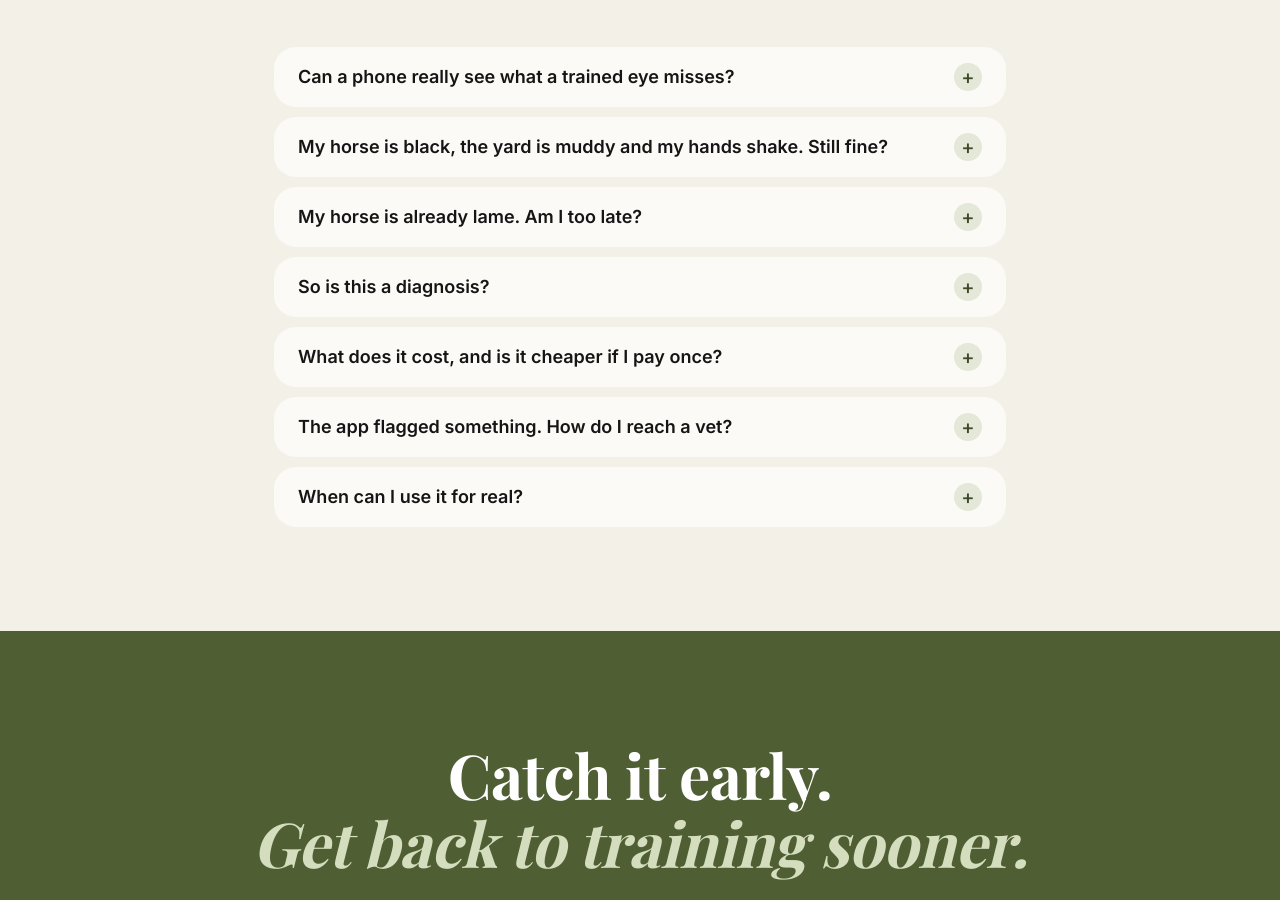
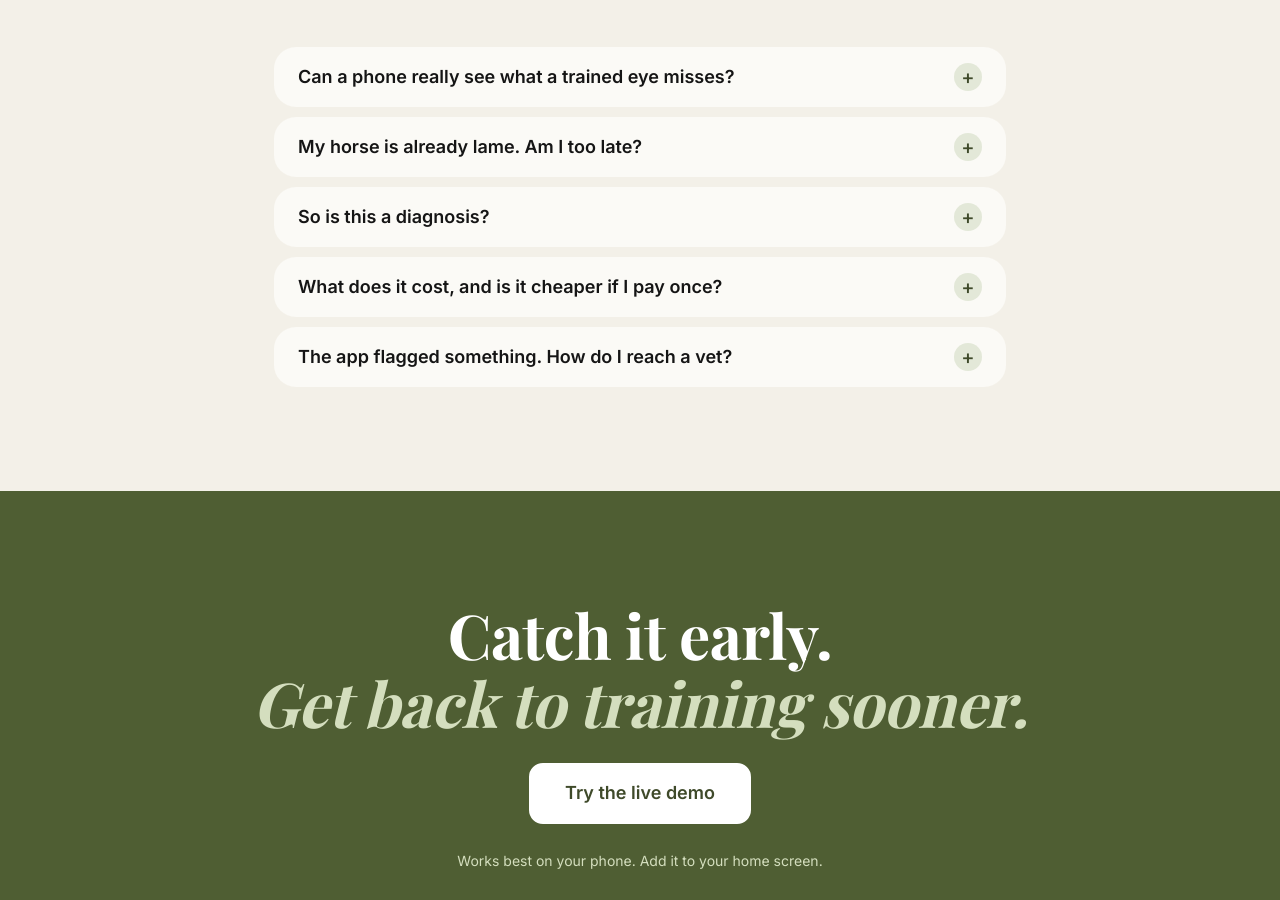
Before and after one commit to florianzainzinger1/gaitCheck, a plain HTML site: page index.html in a window 1280 px wide. Shown: the part 6307-7207 px from the top of the page. Drawn offline with nearby package versions, Linux system fonts and the light colour scheme; a web font is replaced by a local one.

Commit message:
Remove two Q&A entries

```diff
--- a/index.html
+++ b/index.html
@@ -202,10 +202,6 @@
           <p>Yes, because it measures instead of looking. Gait Check uses markerless pose estimation: a neural network finds the same points on your horse in every video frame – head, withers, pelvis, hooves – with no stickers and no sensors. From how those points rise and fall over many trot strides, it calculates how evenly the left and right half of each stride match. Your eye judges one stride at a time, in real time. The app compares dozens, frame by frame. Peer-reviewed research has shown that markerless phone video can measure trot asymmetry close to multi-camera motion capture. Our own model is in development and has to prove itself against such systems before launch.</p>
         </details>
         <details>
-          <summary>My horse is black, the yard is muddy and my hands shake. Still fine?</summary>
-          <p>Mostly, and the app is designed to tell you when it isn't. Each stride is compared with the other half of the same stride and scaled to your horse's body, so distance, zoom or a different yard matter far less than you'd think. What does matter is the ground: firm and straight gives comparable results, deep mud changes how any horse moves. While you film, the app checks that all four hooves are in frame and the phone is steady. If a video isn't good enough, it asks you to film again instead of guessing.</p>
-        </details>
-        <details>
           <summary>My horse is already lame. Am I too late?</summary>
           <p>No, but it changes what you get. If you start with a lame horse, its baseline is its current movement, so Gait Check can't alert you to a problem that is already there. You still see the left–right symmetry of every leg from the first check, and a clearly uneven result is worth showing your vet. From then on you follow the trend: better, stable or slipping back. That is exactly the question in rehab.</p>
         </details>
@@ -220,10 +216,6 @@
         <details>
           <summary>The app flagged something. How do I reach a vet?</summary>
           <p>Today, one tap sends your own vet a secure link with the full history: symmetry per leg, the trot videos and your notes. Planned for later: a video call with a vet or an equine specialist directly in the app, so you can talk a change through without waiting for the next visit.</p>
-        </details>
-        <details>
-          <summary>When can I use it for real?</summary>
-          <p>Gait Check is in development. The <a href="app/">interactive demo</a> shows the full experience today. In the demo, the movement analysis is simulated.</p>
         </details>
       </div>
     </div>
```
